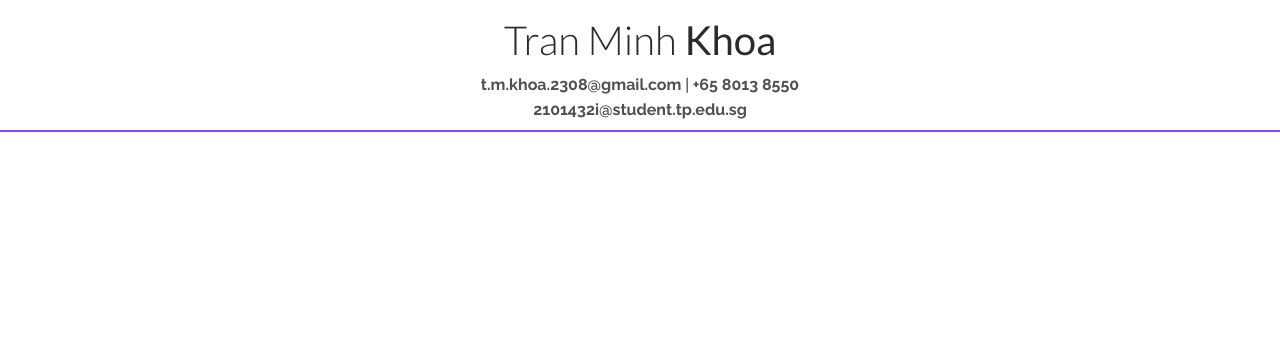
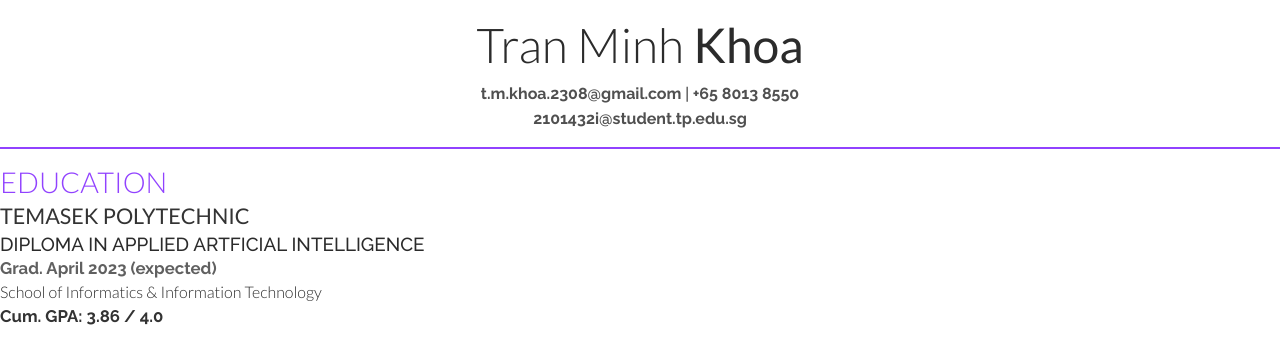
Before and after one commit to TMK04/resume, a React (Create React App) app: page / in a window 1280 px wide. Shown: the top 364 px of the page. Built offline with nearby package versions, Linux system fonts and the light colour scheme.

Commit message:
feat: add Education Section & relevant components
Relevant Components: H<n>, Section, & Time

Increase Separator margin from my-2 to my-3

```diff
--- a/src/App.tsx
+++ b/src/App.tsx
@@ -1,5 +1,8 @@
+import { H3, H4, H5 } from "./components/H";
 import Link from "./components/Link";
+import { Section } from "./components/Section";
 import { Separator, SeparatorInline } from "./components/Separators";
+import Time from "./components/Time";
 
 function App() {
   return (
@@ -18,6 +21,13 @@ function App() {
         </div>
       </header>
       <Separator />
+      <Section h2_props={{ children: "Education" }}>
+        <H3>Temasek Polytechnic</H3>
+        <H4>Diploma in Applied Artficial Intelligence</H4>
+        <Time>Grad. April 2023 (expected)</Time>
+        School of Informatics & Information Technology
+        <H5 className="text-accent">Cum. GPA: 3.86 / 4.0</H5>
+      </Section>
     </div>
   );
 }
--- /dev/null
+++ b/src/components/H.css
@@ -0,0 +1,44 @@
+h1,
+.h1,
+h2,
+.h2,
+h3,
+.h3 {
+  margin-bottom: 0.15em;
+  margin-top: 0.15em;
+}
+
+h4,
+.h4,
+h5,
+.h5,
+h6,
+.h6 {
+  margin-bottom: 0.12em;
+  margin-top: 0.12em;
+}
+
+h1,
+.h1 {
+  font-size: 3em;
+}
+
+h2,
+.h2 {
+  font-size: 1.8em;
+}
+
+h3,
+.h3 {
+  font-size: 1.35em;
+}
+
+h4,
+.h4 {
+  font-size: 1.18em;
+}
+
+h5,
+.h5 {
+  font-size: 1.05em;
+}
--- /dev/null
+++ b/src/components/H.tsx
@@ -0,0 +1,38 @@
+import { formatNonEmptyClassName } from "../helpers";
+
+import "./H.css";
+
+export function H2({ children, className, ...props }: JSX.IntrinsicElements["h2"]) {
+  return (
+    <h2 className={`text-primary text-uppercase${formatNonEmptyClassName(className)}`} {...props}>
+      {children}
+    </h2>
+  );
+}
+
+export function H3({ children, className, ...props }: JSX.IntrinsicElements["h3"]) {
+  return (
+    <h3
+      className={`fw-bold text-accent text-uppercase${formatNonEmptyClassName(className)}`}
+      {...props}
+    >
+      {children}
+    </h3>
+  );
+}
+
+export function H4({ children, className, ...props }: JSX.IntrinsicElements["h3"]) {
+  return (
+    <h4 className={`raleway text-uppercase${formatNonEmptyClassName(className)}`} {...props}>
+      {children}
+    </h4>
+  );
+}
+
+export function H5({ children, className, ...props }: JSX.IntrinsicElements["h3"]) {
+  return (
+    <h5 className={`fw-bold raleway${formatNonEmptyClassName(className)}`} {...props}>
+      {children}
+    </h5>
+  );
+}
--- /dev/null
+++ b/src/components/Section.tsx
@@ -0,0 +1,18 @@
+import { H2 } from "./H";
+
+type SectionProps = JSX.IntrinsicElements["section"] & {
+  h2_props: JSX.IntrinsicElements["h2"];
+};
+
+export function Section({
+  children,
+  h2_props: { children: h2_children, ...h2_props },
+  ...props
+}: SectionProps) {
+  return (
+    <section {...props}>
+      <H2 {...h2_props}>{h2_children}</H2>
+      {children}
+    </section>
+  );
+}
--- a/src/components/Separators.tsx
+++ b/src/components/Separators.tsx
@@ -4,7 +4,7 @@ import "./Separators.css";
 
 export function Separator({ className, ...props }: JSX.IntrinsicElements["div"]) {
   return (
-    <div className={`bg-primary my-2 separator${formatNonEmptyClassName(className)}`} {...props} />
+    <div className={`bg-primary my-3 separator${formatNonEmptyClassName(className)}`} {...props} />
   );
 }
 
--- /dev/null
+++ b/src/components/Time.tsx
@@ -0,0 +1,7 @@
+import { formatNonEmptyClassName } from "../helpers";
+
+import { H5 } from "./H";
+
+export default function Time({ className, ...props }: JSX.IntrinsicElements["h3"]) {
+  return <H5 className={`text-light${formatNonEmptyClassName(className)}`} {...props} />;
+}
--- a/src/index.css
+++ b/src/index.css
@@ -56,3 +56,7 @@ body {
 .raleway {
   font-family: Raleway;
 }
+
+.text-accent {
+  color: rgb(var(--accent));
+}
```
